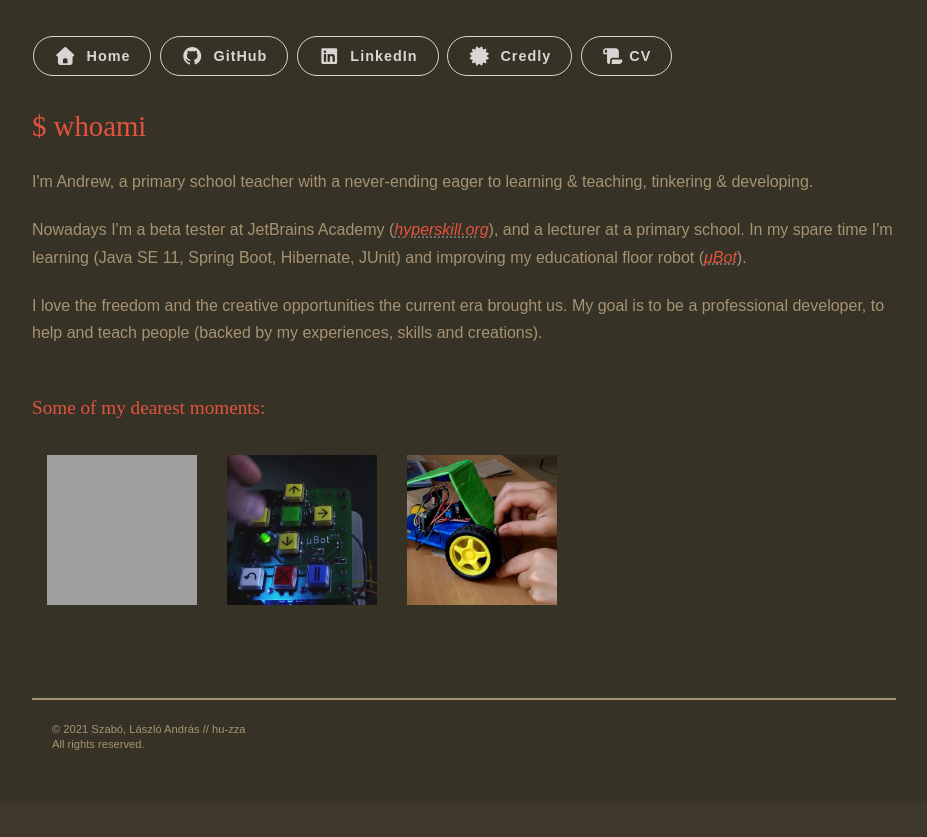
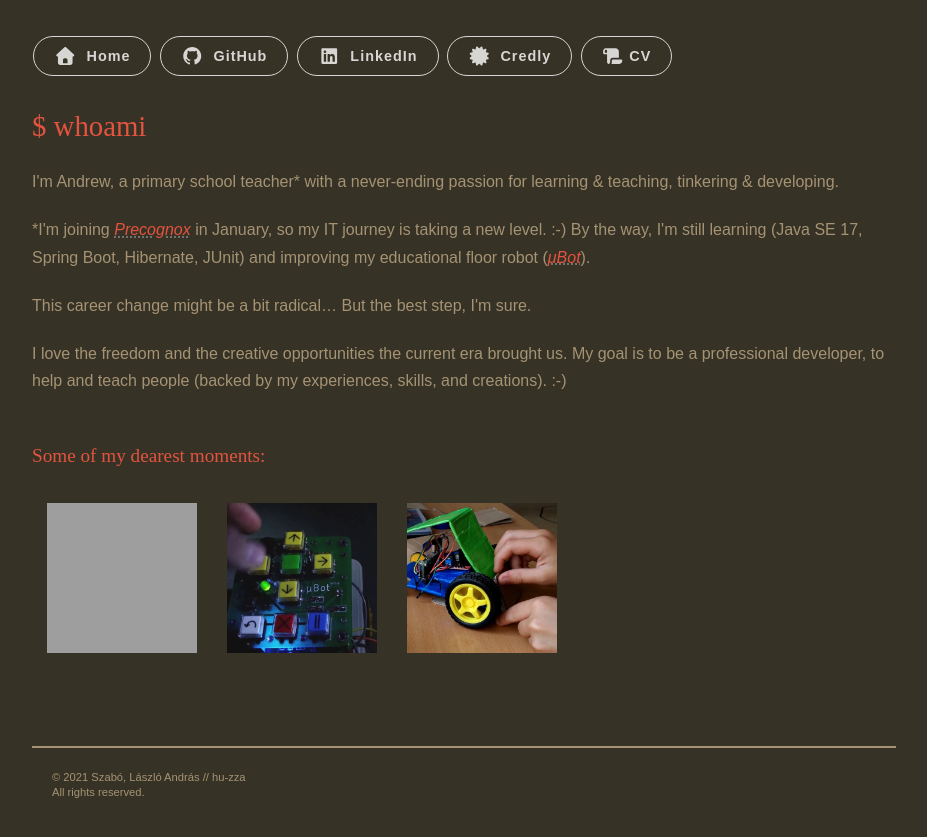
Before and after one commit to hu-zza/hu-zza.github.io, a Jekyll site: the page built from whoami/index.html, in a window 1280 px wide. Shown: the top 837 px of the page, without its empty margins (176-1103 px from the left). Built offline with Jekyll 4.4.1, drawn with Linux system fonts in a browser that asks for light colours; nearby versions of some CDN libraries; some web fonts are replaced; library files that are not in the unit come from our copies.

Commit message:
Add my new position

```diff
--- a/_config.yml
+++ b/_config.yml
@@ -23,7 +23,8 @@ author:
         width: '512'
         height: '512'
         title: 'Me and my darling :-)'
-    description: 'Making beta tests at JetBrains Academy, working on the project&nbsp;<a href="https://zza.hu/uBot"
+    description: '<b>newcomer @ <a href="https://www.precognox.hu" target="_blank" title="Link to Precognox"
+                  class="inline">Precognox</a> ^.^</b>, working on the project&nbsp;<a href="https://zza.hu/uBot"
                   target="_blank" class="inline" title="Link to the project page of the μBot">μBot</a> and
                   learning Java, Spring, JUnit,&nbsp;... 24/7 ;-) <a href="https://whoami.zza.hu" class="inline"
                   title="Link to my full introduction">Read my introduction</a>'
--- a/whoami/index.html
+++ b/whoami/index.html
@@ -9,19 +9,27 @@ title: '$ whoami &nbsp;|&nbsp; Szabó, László András // hu-zza'
         <br>
 
         <p>
-            I'm Andrew, a primary school teacher with a never-ending eager to
-            learning & teaching, tinkering & developing.
+          I'm Andrew, a primary school teacher* with a never-ending
+          passion for learning & teaching, tinkering & developing.
         </p>
+
         <p>
-            Nowadays I'm a beta tester at JetBrains Academy (<a href="https://hyperskill.org" target="_blank"
-            title="Link to JetBrains Academy" class="inline">hyperskill.org</a>), and a lecturer at a
-            primary school. In my spare time I'm learning (Java SE 11, Spring Boot, Hibernate, JUnit) and
-            improving my educational floor robot (<a href="https://zza.hu/uBot" target="_blank"
-            title="Link to the project page of the μBot" class="inline">μBot</a>).
+          *I'm joining <a href="https://www.precognox.hu" target="_blank"
+          title="Link to Precognox" class="inline">Precognox</a> in January,
+          so my IT journey is taking a new level. :-) By the way, I'm still
+          learning (Java SE 17, Spring Boot, Hibernate, JUnit) and improving
+          my educational floor robot (<a href="https://zza.hu/uBot" target="_blank"
+          title="Link to the project page of the μBot" class="inline">μBot</a>).
         </p>
+
         <p>
-            I love the freedom and the creative opportunities the current era brought us. My goal is to be
-            a professional developer, to help and teach people (backed by my experiences, skills and creations).
+          This career change might be a bit radical… But the best step, I'm sure.
+        </p>
+
+        <p>
+          I love the freedom and the creative opportunities the current era brought us.
+          My goal is to be a professional developer, to help and teach people
+          (backed by my experiences, skills, and creations). :-)
         </p>
 
         <br>
```
